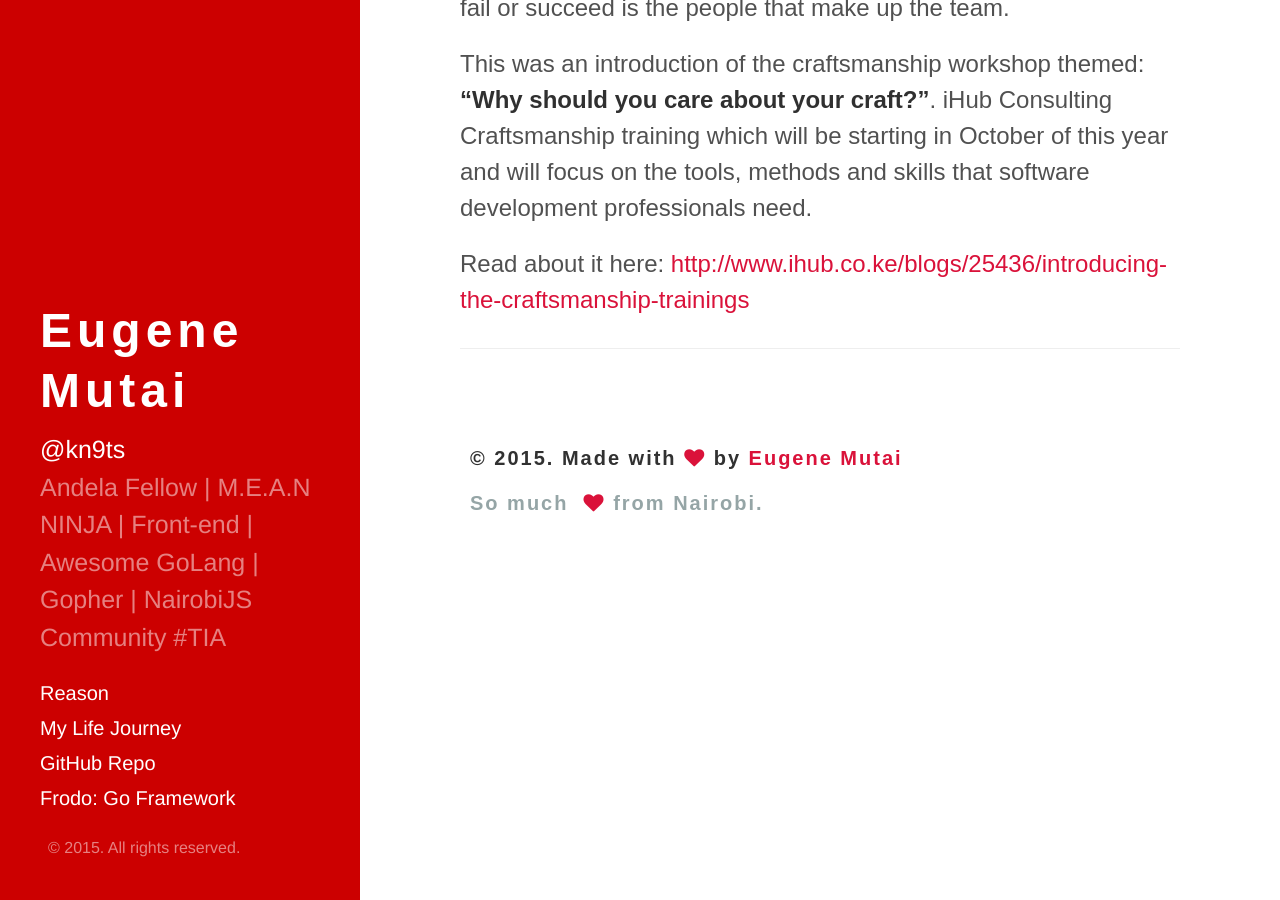
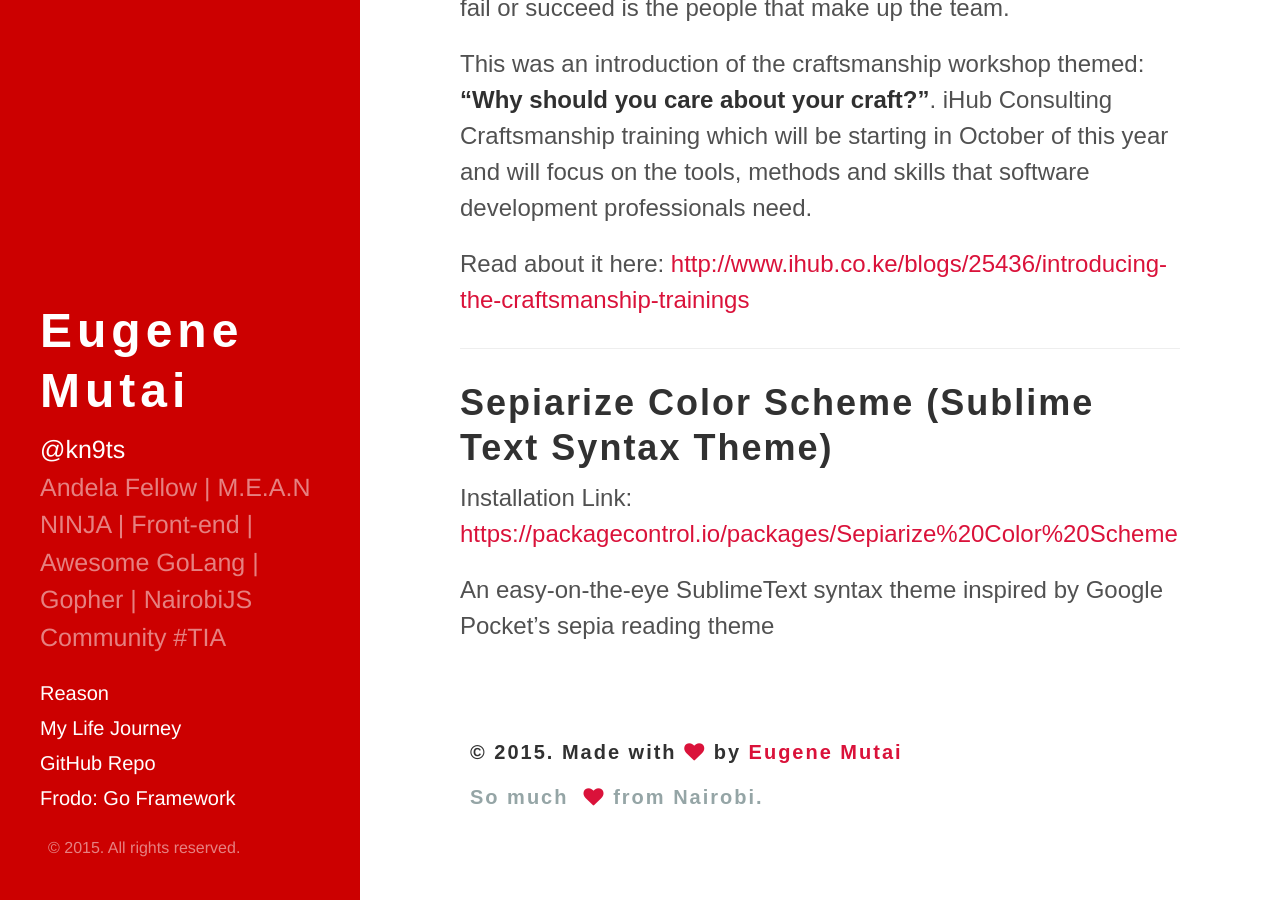
Before and after one commit to kn9ts/community-resume, a Jekyll site: the page built from index.md, in a window 1280 px wide and 900 px high, scrolled down 9608 px. Built offline with Jekyll 4.4.1, drawn with Linux system fonts in a browser that asks for light colours; nearby versions of some CDN libraries; some web fonts are replaced.

Commit message:
Added Sepiarize Color Scheme

```diff
--- a/index.md
+++ b/index.md
@@ -230,3 +230,9 @@ This was an introduction of the craftsmanship workshop themed: **“Why should y
 Read about it here: [http://www.ihub.co.ke/blogs/25436/introducing-the-craftsmanship-trainings](http://www.ihub.co.ke/blogs/25436/introducing-the-craftsmanship-trainings)
 
 ---
+
+## Sepiarize Color Scheme (Sublime Text Syntax Theme)
+
+Installation Link: [https://packagecontrol.io/packages/Sepiarize%20Color%20Scheme](https://packagecontrol.io/packages/Sepiarize%20Color%20Scheme)
+
+An easy-on-the-eye SublimeText syntax theme inspired by Google Pocket's sepia reading theme
```
